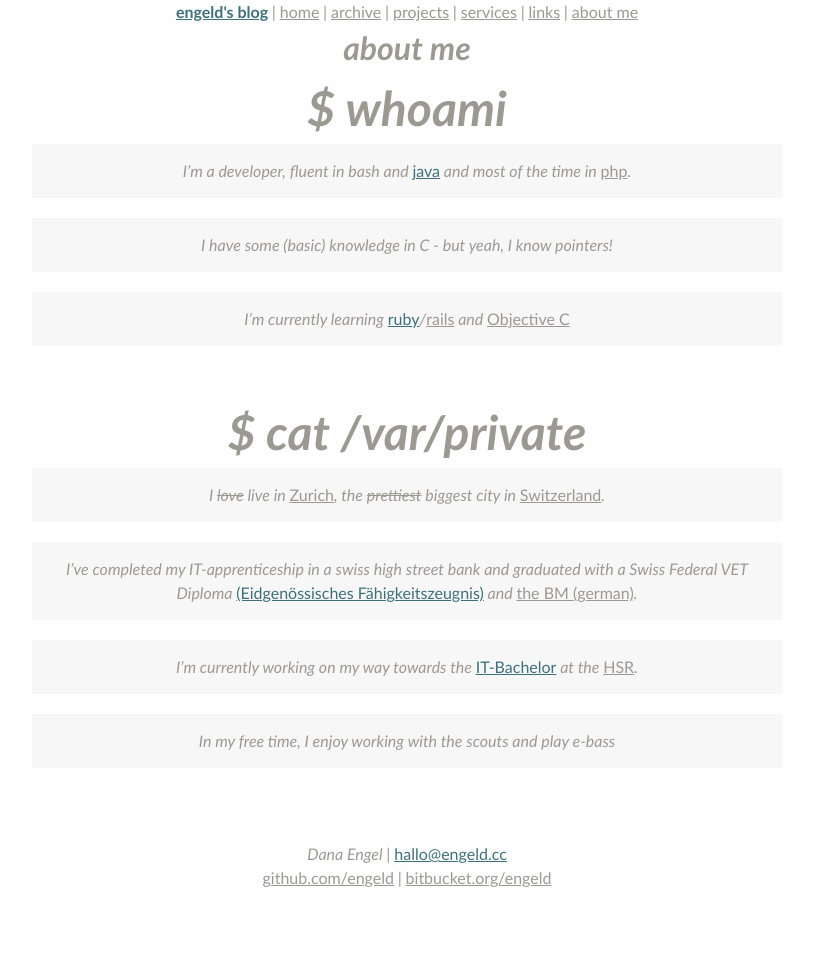
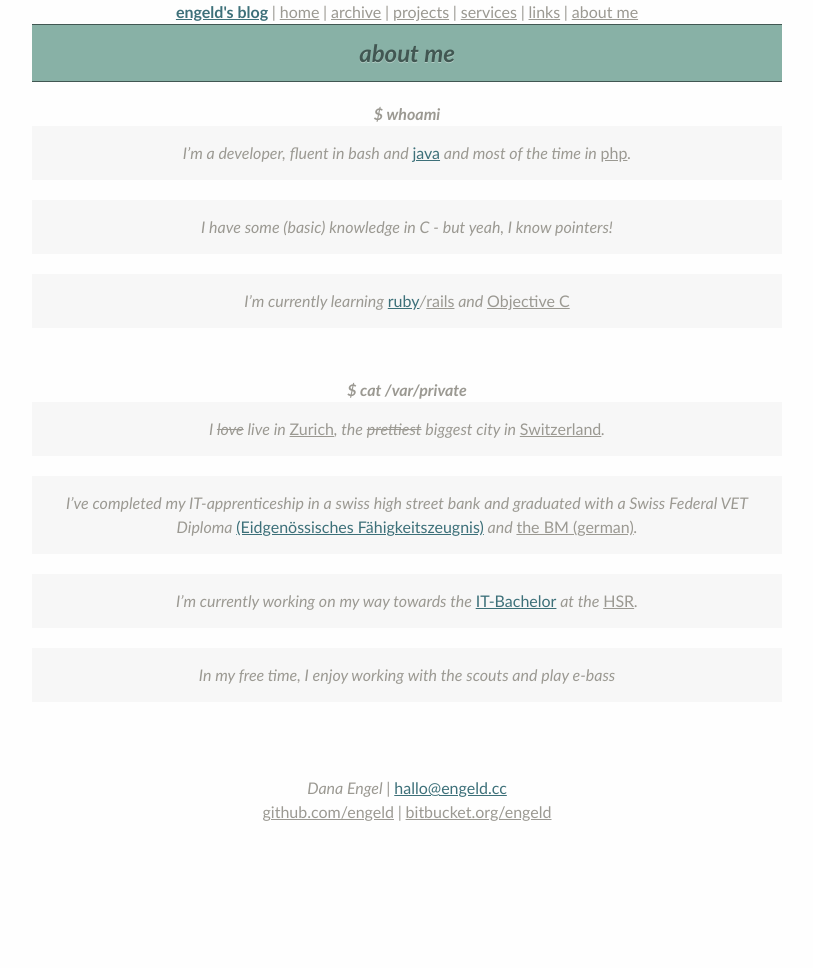
Before and after one commit to engeld/engeld.github.com, a Jekyll site: the page built from about/index.markdown, in a window 1280 px wide. Shown: the whole page, without its empty margins (233-1046 px from the left). Built offline with Jekyll 4.4.1, drawn with Linux system fonts in a browser that asks for light colours; after the commit the page ends 902 px from its top, so only the background shows below that.

```diff
--- a/about/index.markdown
+++ b/about/index.markdown
@@ -3,13 +3,13 @@ layout: default
 title: engeld's Blog
 
 ---
-# about me
-## $ whoami
+### about me
+#### $ whoami
  - I'm a developer, fluent in bash and [java][] and most of the time in [php][].
  - I have some (basic) knowledge in C - but yeah, I <i>know</i> pointers!
  - I'm currently learning [ruby][]/[rails][] and [Objective C][objective-c]
 
-## $ cat /var/private
+#### $ cat /var/private
  - I <strike>love</strike> live in [Zurich][], the <strike>prettiest</strike> biggest city in [Switzerland][].
  - I've completed my IT-apprenticeship in a swiss high street bank and graduated with a Swiss Federal VET Diploma [(Eidgenössisches Fähigkeitszeugnis)](https://de.wikipedia.org/wiki/Eidgen%C3%B6ssisches_F%C3%A4higkeitszeugnis) and [the BM (german)](https://de.wikipedia.org/wiki/Berufsmaturit%C3%A4t).
  - I'm currently working on my way towards the [IT-Bachelor][bachelor] at the [HSR][].
```
